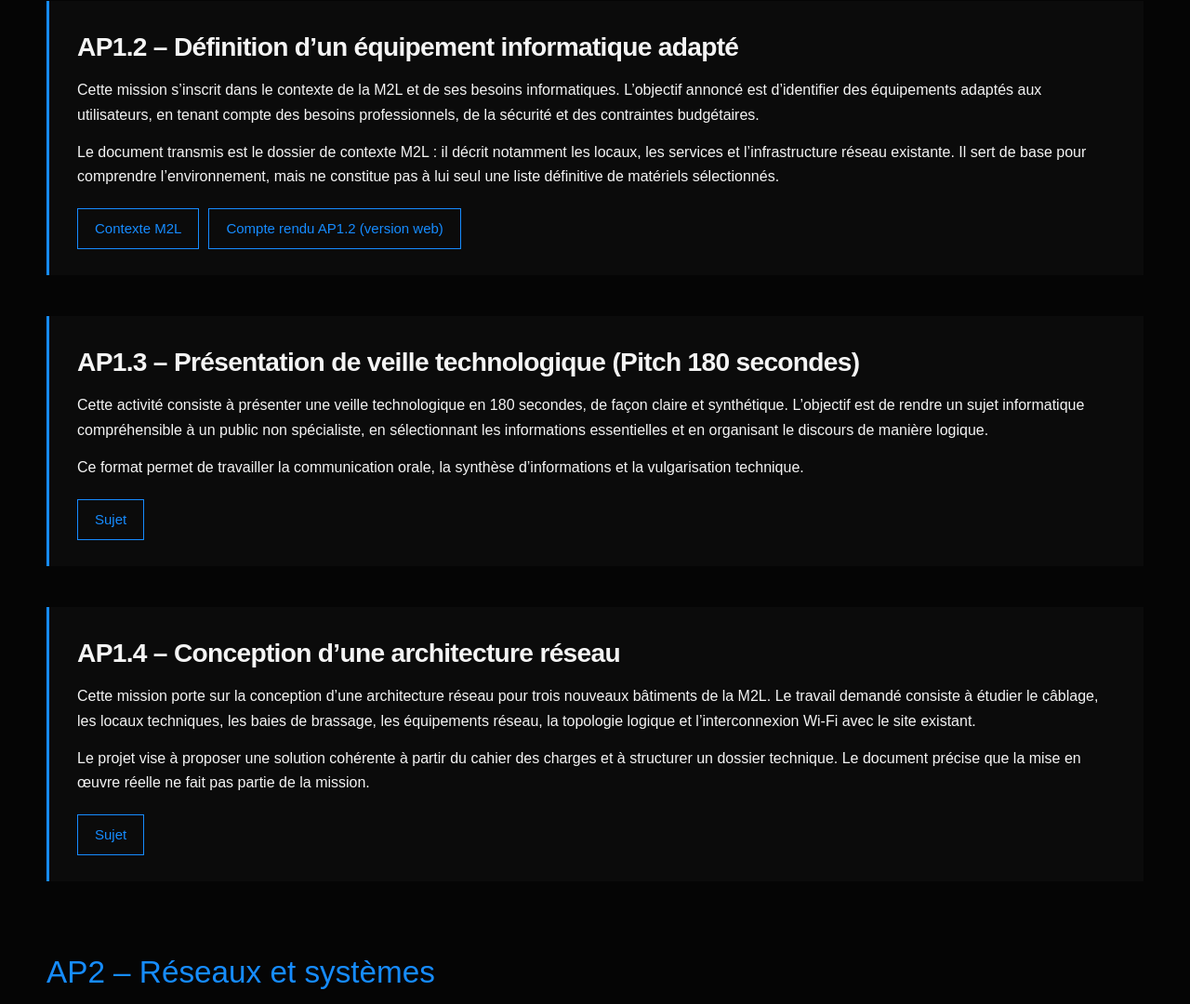
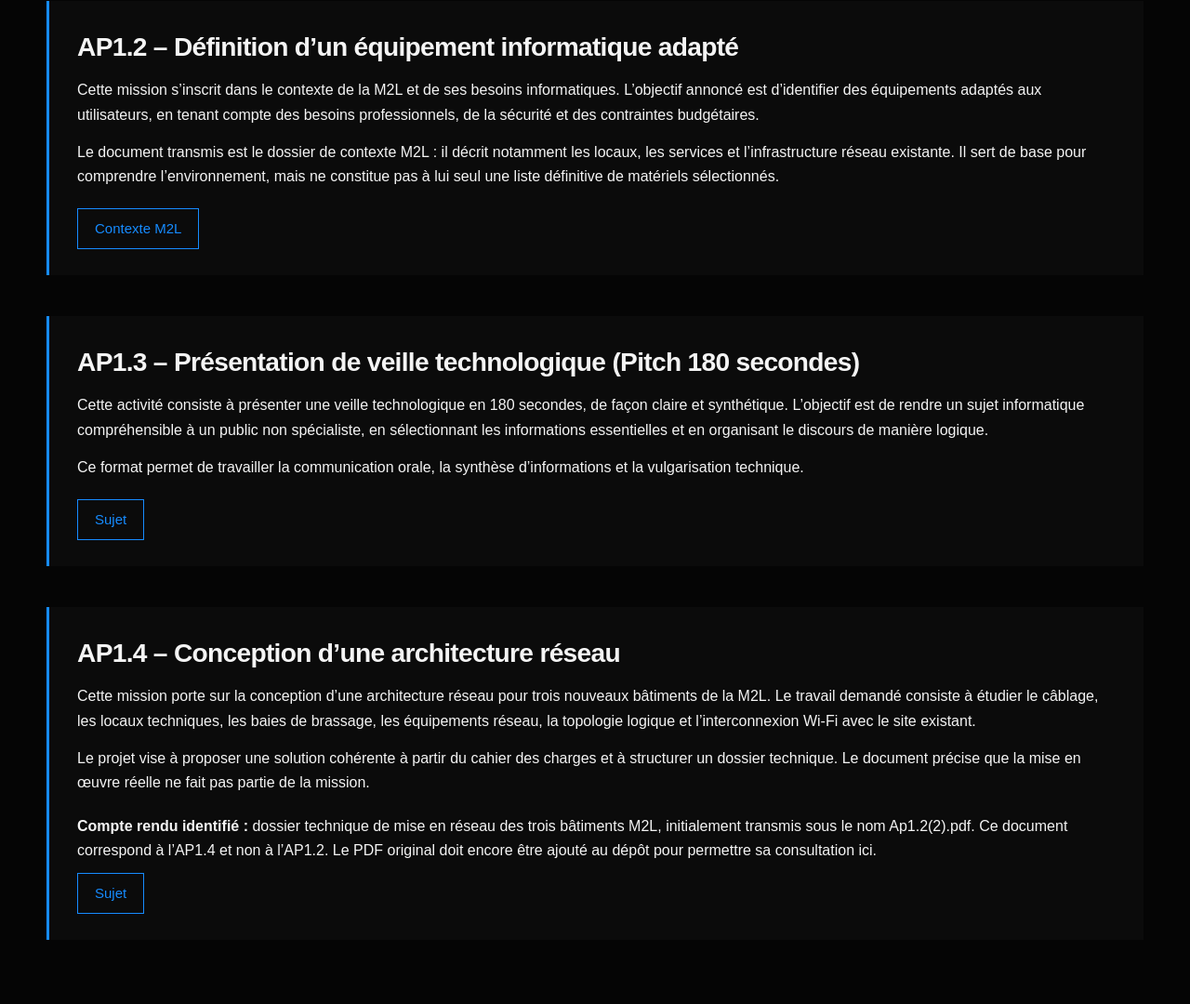
Before and after one commit to LXN-RBTN/RABOTIN-Lucian_Portfolio, a website: page e6.html in a window 1280 px wide. Shown: the part 1221-2301 px from the top of the page at 93% size. Drawn offline with Linux system fonts and the light colour scheme.

Commit message:
fix(E6): reclasser le dossier de trois bâtiments de AP1.2 vers AP1.4 sans publier une réécriture

```diff
--- a/e6.html
+++ b/e6.html
@@ -17,9 +17,9 @@
 <div class="ap-intro"><p>Au cours de ma formation en BTS SIO, j’ai participé à plusieurs Ateliers Professionnels (AP). Ces travaux permettent de mettre en pratique les compétences techniques et organisationnelles étudiées en cours, à partir de situations proches du monde professionnel.</p><p>Ils m’ont amené à rechercher des informations fiables, analyser un contexte, réfléchir à des solutions informatiques et présenter clairement une démarche technique. Chaque fiche ci-dessous résume l’objectif de l’atelier et donne accès aux documents fournis.</p></div>
 <div class="ap-list">
 <article class="ap-card"><h2>AP1.1 – Veille documentaire et guide de bonnes conduites</h2><p>L’objectif de cette activité était de réaliser une veille documentaire sur les enjeux liés à la sécurité des informations partagées en ligne. À partir des informations collectées, le travail consiste à préparer un guide de bonnes conduites pour sensibiliser les utilisateurs aux risques et aux pratiques à adopter en cybersécurité.</p><p>La consigne mentionne des outils de veille comme Feedly, Pocket et IFTTT pour centraliser, organiser et automatiser la collecte d’informations pertinentes. Cette mission met en avant l’importance de vérifier les sources et de maintenir une veille régulière.</p><div class="btns"><a class="btn secondary" href="assets/documents/AP1.1-veille-documentaire.pdf" target="_blank" rel="noopener">Contexte / Sujet</a></div></article>
-<article class="ap-card"><h2>AP1.2 – Définition d’un équipement informatique adapté</h2><p>Cette mission s’inscrit dans le contexte de la M2L et de ses besoins informatiques. L’objectif annoncé est d’identifier des équipements adaptés aux utilisateurs, en tenant compte des besoins professionnels, de la sécurité et des contraintes budgétaires.</p><p>Le document transmis est le dossier de contexte M2L : il décrit notamment les locaux, les services et l’infrastructure réseau existante. Il sert de base pour comprendre l’environnement, mais ne constitue pas à lui seul une liste définitive de matériels sélectionnés.</p><div class="btns"><a class="btn secondary" href="assets/documents/AP1.2-contexte-M2L.pdf" target="_blank" rel="noopener">Contexte M2L</a><a class="btn secondary" href="docs/compte-rendu-ap1-2.html" target="_blank" rel="noopener noreferrer">Compte rendu AP1.2 (version web)</a></div></article>
+<article class="ap-card"><h2>AP1.2 – Définition d’un équipement informatique adapté</h2><p>Cette mission s’inscrit dans le contexte de la M2L et de ses besoins informatiques. L’objectif annoncé est d’identifier des équipements adaptés aux utilisateurs, en tenant compte des besoins professionnels, de la sécurité et des contraintes budgétaires.</p><p>Le document transmis est le dossier de contexte M2L : il décrit notamment les locaux, les services et l’infrastructure réseau existante. Il sert de base pour comprendre l’environnement, mais ne constitue pas à lui seul une liste définitive de matériels sélectionnés.</p><div class="btns"><a class="btn secondary" href="assets/documents/AP1.2-contexte-M2L.pdf" target="_blank" rel="noopener">Contexte M2L</a></div></article>
 <article class="ap-card"><h2>AP1.3 – Présentation de veille technologique (Pitch 180 secondes)</h2><p>Cette activité consiste à présenter une veille technologique en 180 secondes, de façon claire et synthétique. L’objectif est de rendre un sujet informatique compréhensible à un public non spécialiste, en sélectionnant les informations essentielles et en organisant le discours de manière logique.</p><p>Ce format permet de travailler la communication orale, la synthèse d’informations et la vulgarisation technique.</p><div class="btns"><a class="btn secondary" href="assets/documents/AP1.3-veille-180-secondes.pdf" target="_blank" rel="noopener">Sujet</a></div></article>
-<article class="ap-card"><h2>AP1.4 – Conception d’une architecture réseau</h2><p>Cette mission porte sur la conception d’une architecture réseau pour trois nouveaux bâtiments de la M2L. Le travail demandé consiste à étudier le câblage, les locaux techniques, les baies de brassage, les équipements réseau, la topologie logique et l’interconnexion Wi-Fi avec le site existant.</p><p>Le projet vise à proposer une solution cohérente à partir du cahier des charges et à structurer un dossier technique. Le document précise que la mise en œuvre réelle ne fait pas partie de la mission.</p><div class="btns"><a class="btn secondary" href="assets/documents/AP1.4-architecture-reseau.pdf" target="_blank" rel="noopener">Sujet</a></div></article>
+<article class="ap-card"><h2>AP1.4 – Conception d’une architecture réseau</h2><p>Cette mission porte sur la conception d’une architecture réseau pour trois nouveaux bâtiments de la M2L. Le travail demandé consiste à étudier le câblage, les locaux techniques, les baies de brassage, les équipements réseau, la topologie logique et l’interconnexion Wi-Fi avec le site existant.</p><p>Le projet vise à proposer une solution cohérente à partir du cahier des charges et à structurer un dossier technique. Le document précise que la mise en œuvre réelle ne fait pas partie de la mission.</p><div class="btns"><p><strong>Compte rendu identifié :</strong> dossier technique de mise en réseau des trois bâtiments M2L, initialement transmis sous le nom Ap1.2(2).pdf. Ce document correspond à l’AP1.4 et non à l’AP1.2. Le PDF original doit encore être ajouté au dépôt pour permettre sa consultation ici.</p><a class="btn secondary" href="assets/documents/AP1.4-architecture-reseau.pdf" target="_blank" rel="noopener">Sujet</a></div></article>
 </div>
 <div class="ap-list ap2-list"><h2 class="ap-group-title">AP2 – Réseaux et systèmes</h2><article class="ap-card"><h2>AP2.1 – Découpage du réseau</h2><p><strong>Réseaux · DHCP · Sécurité</strong></p><p>L’objectif de cette mission est de segmenter le réseau de la M2L en sous-réseaux afin de mieux organiser les équipements et de renforcer la sécurité. Le contexte prévoit notamment des réseaux distincts pour le Curling, l’e-sport League of Legends et l’administration.</p><p>Le travail demandé comprend la configuration de commutateurs Cisco, la mise en place de serveurs DHCP sous Windows Server et Debian, la sauvegarde des configurations des commutateurs sur les serveurs et la réalisation de tests. La solution doit d’abord être simulée dans Packet Tracer, puis vérifiée sur les équipements prévus.</p><div class="btns"><a class="btn secondary" href="assets/documents/AP2.1-decoupage-reseau.pdf" target="_blank" rel="noopener">Sujet AP2.1</a><a class="btn secondary" href="docs/compte-rendu-ap2-1.html" target="_blank" rel="noopener noreferrer">Compte rendu AP2.1 — DHCP (version web)</a></div></article>
 <article class="ap-card"><h2>AP2.2 – Mise en place d’un domaine</h2><p><strong>Windows Server · Active Directory · DNS · DHCP</strong></p><p>Cette mission consiste à créer un domaine Active Directory nommé <code>m2l.lan</code> afin de centraliser la gestion des utilisateurs et des postes de la M2L. Le sujet prévoit la création des comptes pour les ligues de basket, de handball et de volley, ainsi que l’organisation des unités d’organisation et des groupes.</p><p>Il faut également définir des stratégies de groupe (GPO), limiter les droits des utilisateurs, configurer des partages de fichiers avec des autorisations adaptées et leur montage automatique. Le sujet demande enfin de prévoir la redondance des services d’annuaire, DNS et DHCP, ainsi qu’une administration distante sécurisée et des tests de fonctionnement.</p><div class="btns"><a class="btn secondary" href="assets/documents/AP2.2-mise-en-place-domaine.pdf" target="_blank" rel="noopener">Sujet AP2.2</a><a class="btn secondary" href="docs/compte-rendu-ap2-2.html" target="_blank" rel="noopener noreferrer">Compte rendu AP2.2 — DHCP (version web)</a></div></article>
```
